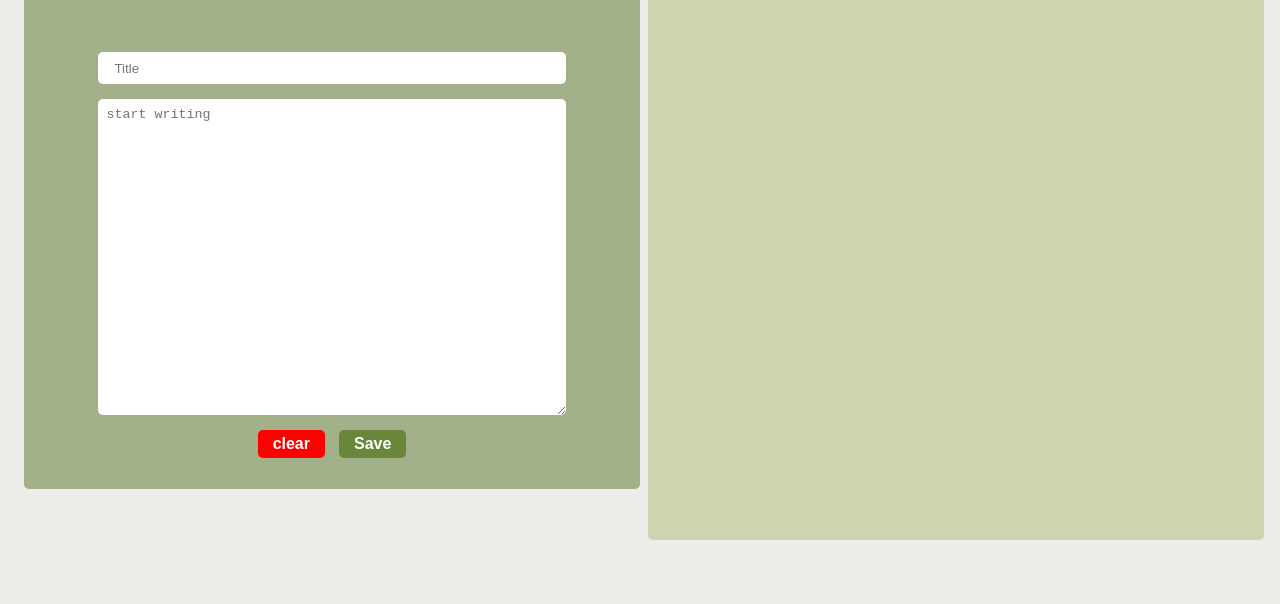
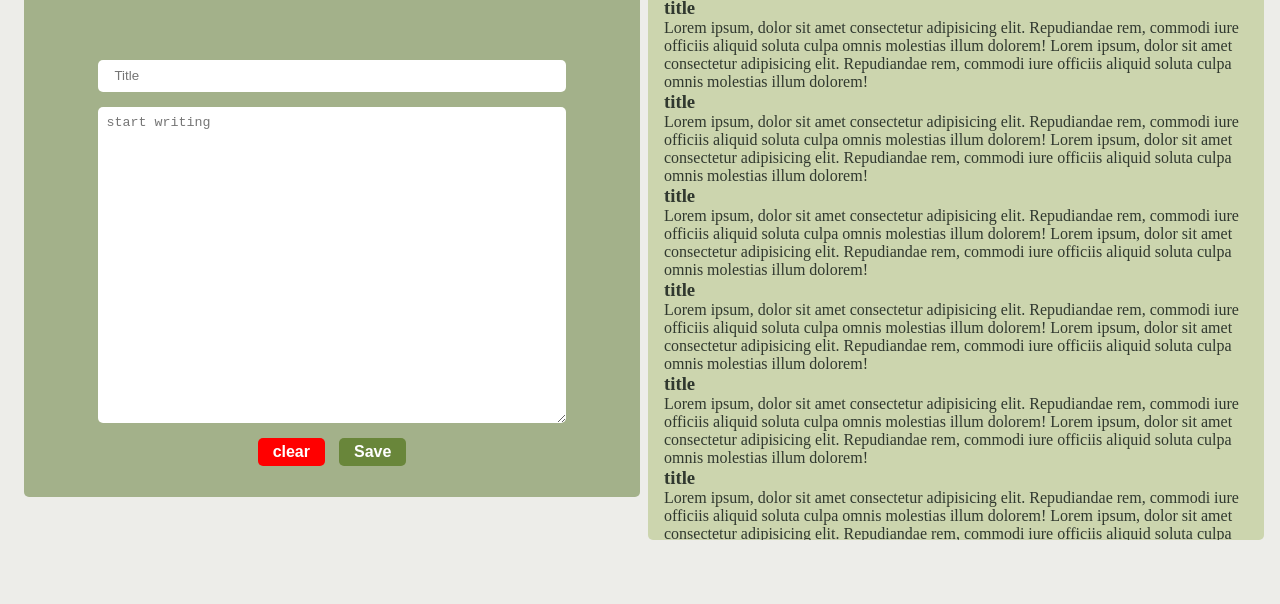
Before and after one commit to Anthonyjustice1/Notepad, a plain HTML site: page index.html in a window 1280 px wide. Shown: the part 196-800 px from the top of the page. Drawn offline with Linux system fonts and the light colour scheme.

Commit message:
i edited the html and css

```diff
--- a/index.html
+++ b/index.html
@@ -40,6 +40,99 @@
             Lorem ipsum, dolor sit amet consectetur adipisicing elit.
             Repudiandae rem, commodi iure officiis aliquid soluta culpa omnis
             molestias illum dolorem!
+            Lorem ipsum, dolor sit amet consectetur adipisicing elit.
+            Repudiandae rem, commodi iure officiis aliquid soluta culpa omnis
+            molestias illum dolorem!
+          </p>
+          <button>Edit</button>
+          <button>Delete</button>
+        </div>
+        <div>
+          <h3>title</h3>
+          <p>
+            Lorem ipsum, dolor sit amet consectetur adipisicing elit.
+            Repudiandae rem, commodi iure officiis aliquid soluta culpa omnis
+            molestias illum dolorem!
+            Lorem ipsum, dolor sit amet consectetur adipisicing elit.
+            Repudiandae rem, commodi iure officiis aliquid soluta culpa omnis
+            molestias illum dolorem!
+          </p>
+        </div>
+        <div>
+          <h3>title</h3>
+          <p>
+            Lorem ipsum, dolor sit amet consectetur adipisicing elit.
+            Repudiandae rem, commodi iure officiis aliquid soluta culpa omnis
+            molestias illum dolorem!
+            Lorem ipsum, dolor sit amet consectetur adipisicing elit.
+            Repudiandae rem, commodi iure officiis aliquid soluta culpa omnis
+            molestias illum dolorem!
+          </p>
+        </div>
+        <div>
+          <h3>title</h3>
+          <p>
+            Lorem ipsum, dolor sit amet consectetur adipisicing elit.
+            Repudiandae rem, commodi iure officiis aliquid soluta culpa omnis
+            molestias illum dolorem!
+            Lorem ipsum, dolor sit amet consectetur adipisicing elit.
+            Repudiandae rem, commodi iure officiis aliquid soluta culpa omnis
+            molestias illum dolorem!
+          </p>
+        </div>
+          <div>
+          <h3>title</h3>
+          <p>
+            Lorem ipsum, dolor sit amet consectetur adipisicing elit.
+            Repudiandae rem, commodi iure officiis aliquid soluta culpa omnis
+            molestias illum dolorem!
+            Lorem ipsum, dolor sit amet consectetur adipisicing elit.
+            Repudiandae rem, commodi iure officiis aliquid soluta culpa omnis
+            molestias illum dolorem!
+          </p>
+        </div>
+          <div>
+          <h3>title</h3>
+          <p>
+            Lorem ipsum, dolor sit amet consectetur adipisicing elit.
+            Repudiandae rem, commodi iure officiis aliquid soluta culpa omnis
+            molestias illum dolorem!
+            Lorem ipsum, dolor sit amet consectetur adipisicing elit.
+            Repudiandae rem, commodi iure officiis aliquid soluta culpa omnis
+            molestias illum dolorem!
+          </p>
+        </div>
+          <div>
+          <h3>title</h3>
+          <p>
+            Lorem ipsum, dolor sit amet consectetur adipisicing elit.
+            Repudiandae rem, commodi iure officiis aliquid soluta culpa omnis
+            molestias illum dolorem!
+            Lorem ipsum, dolor sit amet consectetur adipisicing elit.
+            Repudiandae rem, commodi iure officiis aliquid soluta culpa omnis
+            molestias illum dolorem!
+          </p>
+        </div>
+          <div>
+          <h3>title</h3>
+          <p>
+            Lorem ipsum, dolor sit amet consectetur adipisicing elit.
+            Repudiandae rem, commodi iure officiis aliquid soluta culpa omnis
+            molestias illum dolorem!
+            Lorem ipsum, dolor sit amet consectetur adipisicing elit.
+            Repudiandae rem, commodi iure officiis aliquid soluta culpa omnis
+            molestias illum dolorem!
+          </p>
+        </div>
+          <div>
+          <h3>title</h3>
+          <p>
+            Lorem ipsum, dolor sit amet consectetur adipisicing elit.
+            Repudiandae rem, commodi iure officiis aliquid soluta culpa omnis
+            molestias illum dolorem!
+            Lorem ipsum, dolor sit amet consectetur adipisicing elit.
+            Repudiandae rem, commodi iure officiis aliquid soluta culpa omnis
+            molestias illum dolorem!
           </p>
         </div>
       </div>
--- a/style.css
+++ b/style.css
@@ -21,6 +21,7 @@
   border-radius: 5px;
 }
 .col-1 h1 {
+  font-size: 45px;
   margin-bottom: 10vh;
   color: #30382f;
 }
@@ -67,10 +68,25 @@ form {
   color: #fff;
 }
 .col-2 {
+  display: flex;
+  justify-content: space-evenly;
+  flex-wrap: wrap;
   width: 50%;
   background: #ccd5ae;
   height: 84vh;
   padding: 2vh;
   border-radius: 5px;
   color: #30382f;
+  overflow-y: scroll;
 }
+.col-2 divz {
+  font-size: 15px;
+  width: 30%;
+  text-align: center;
+  background: #a3b18a;
+  padding: 2vh;
+  border-radius: 5px;
+  height: 200px;
+  overflow-y: scroll;
+  margin-bottom: 2vh;
+}
```
